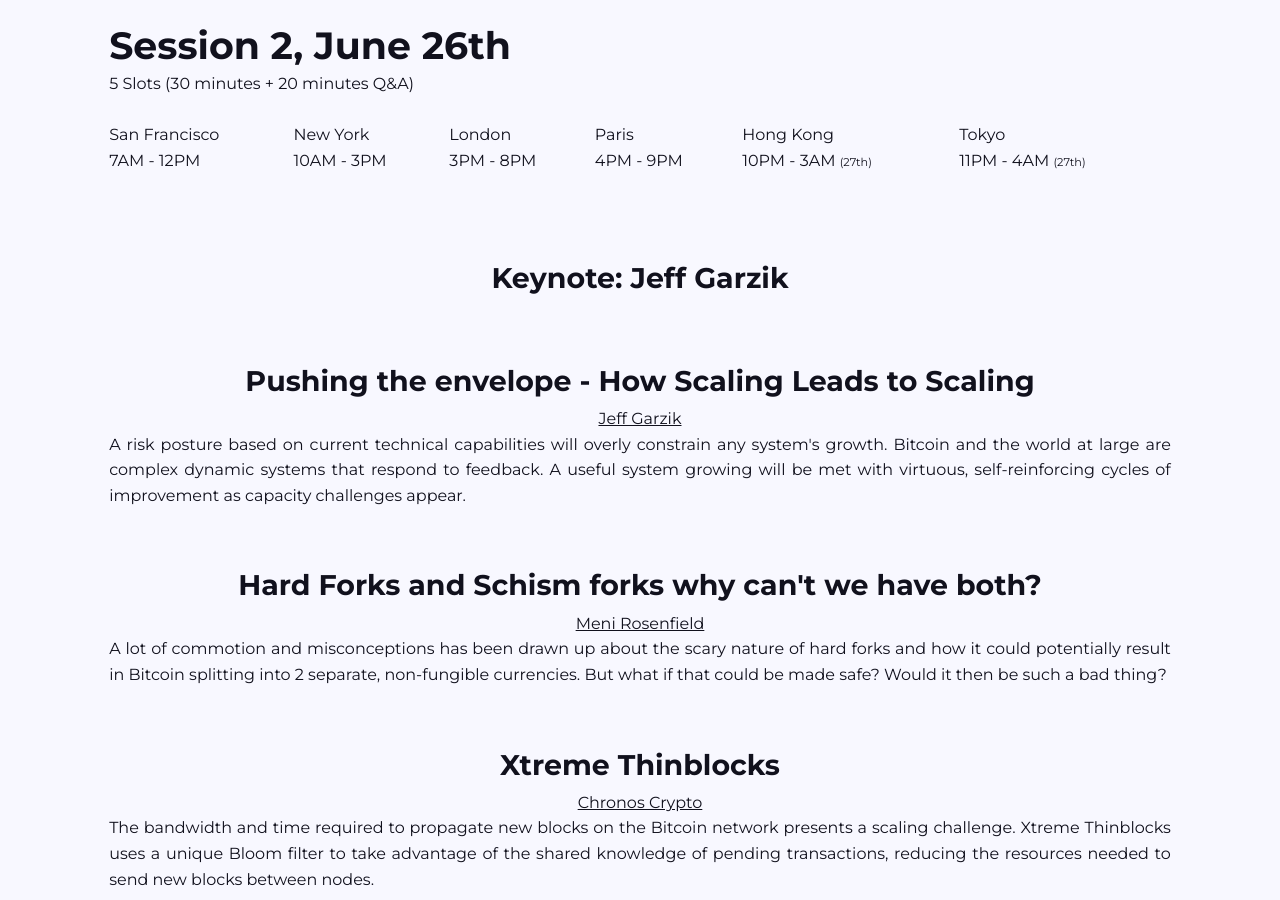
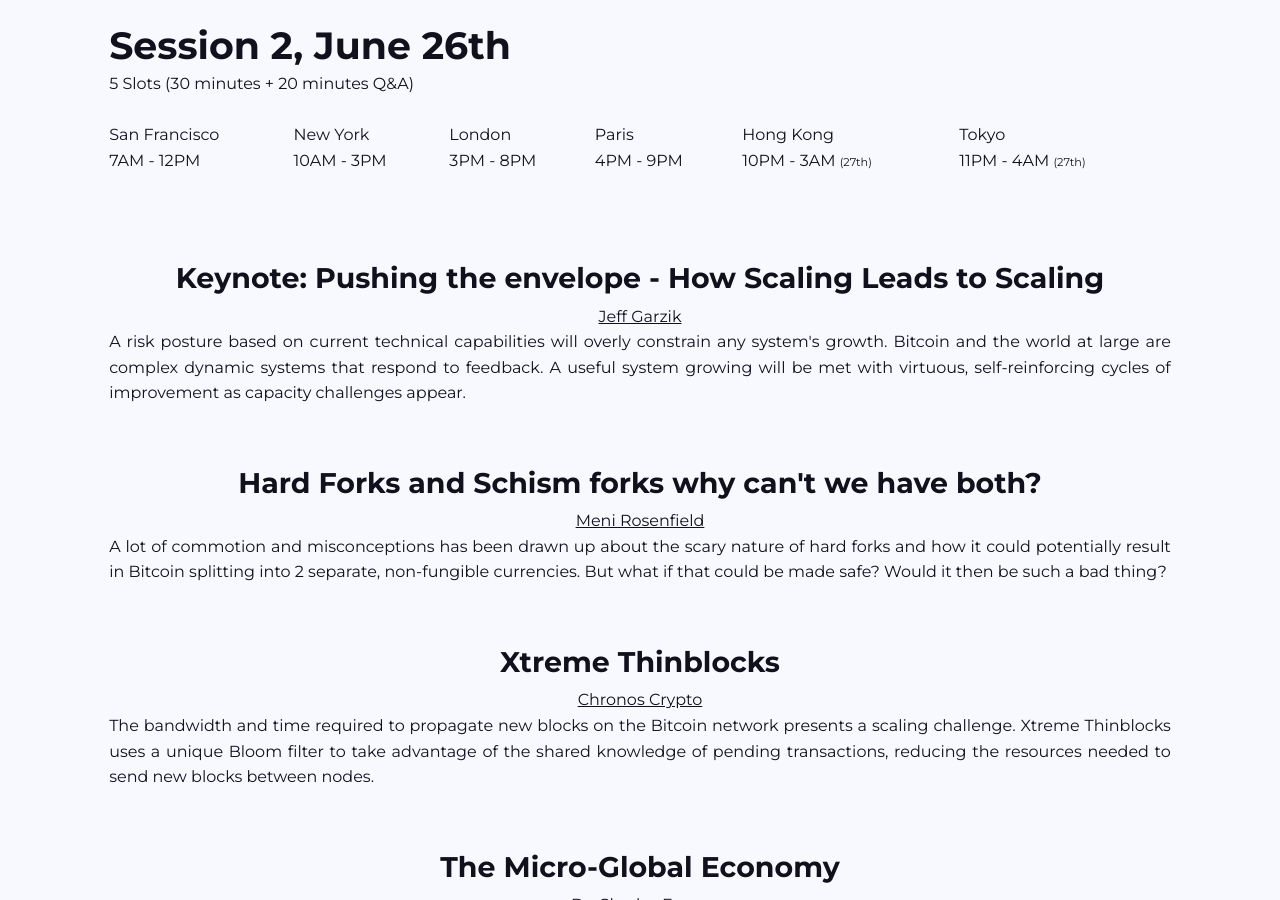
Before and after one commit to bitcoinclassic/onChain, a Jekyll site: the page built from presentations.html, in a window 1280 px wide and 900 px high, scrolled down 1325 px. Built offline with Jekyll 4.4.1, drawn with Linux system fonts in a browser that asks for light colours; nearby versions of some CDN libraries; comment, search, counter and statistics services are not loaded.

Commit message:
made Jeff's talk title the keynote

```diff
--- a/presentations.html
+++ b/presentations.html
@@ -92,15 +92,10 @@
         </tbody>
     </table>
     <br>
-    <article class="paper">
-        <h2>Keynote: Jeff Garzik</h2>
-        <!-- <span class="author"><a href="/speakers.html#">Keynote Speaker Name</a></span>
-        <p class="more">
-        </p> -->
-    </article>
+
 
  <article class="paper">
-    <h2>Pushing the envelope - How Scaling Leads to Scaling</h2>
+    <h2>Keynote: Pushing the envelope - How Scaling Leads to Scaling</h2>
     <span class="author"><a href="/speakers.html#garzik">Jeff Garzik</a></span>
     <p class="more">
       A risk posture based on current technical capabilities will overly constrain any system's growth. Bitcoin and the world at large are complex dynamic systems that respond to feedback. A useful system growing will be met with virtuous, self-reinforcing cycles of improvement as capacity challenges appear.
```
